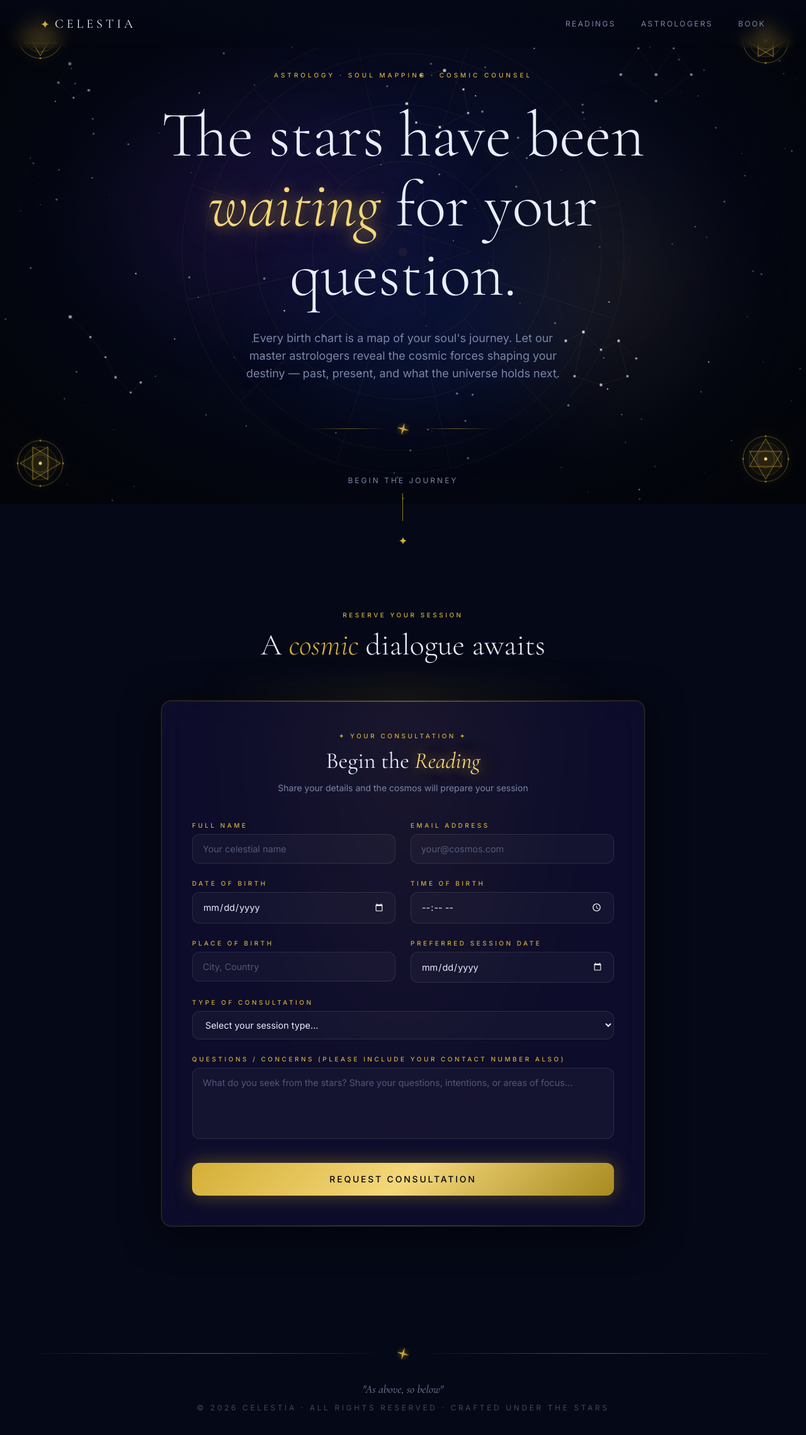
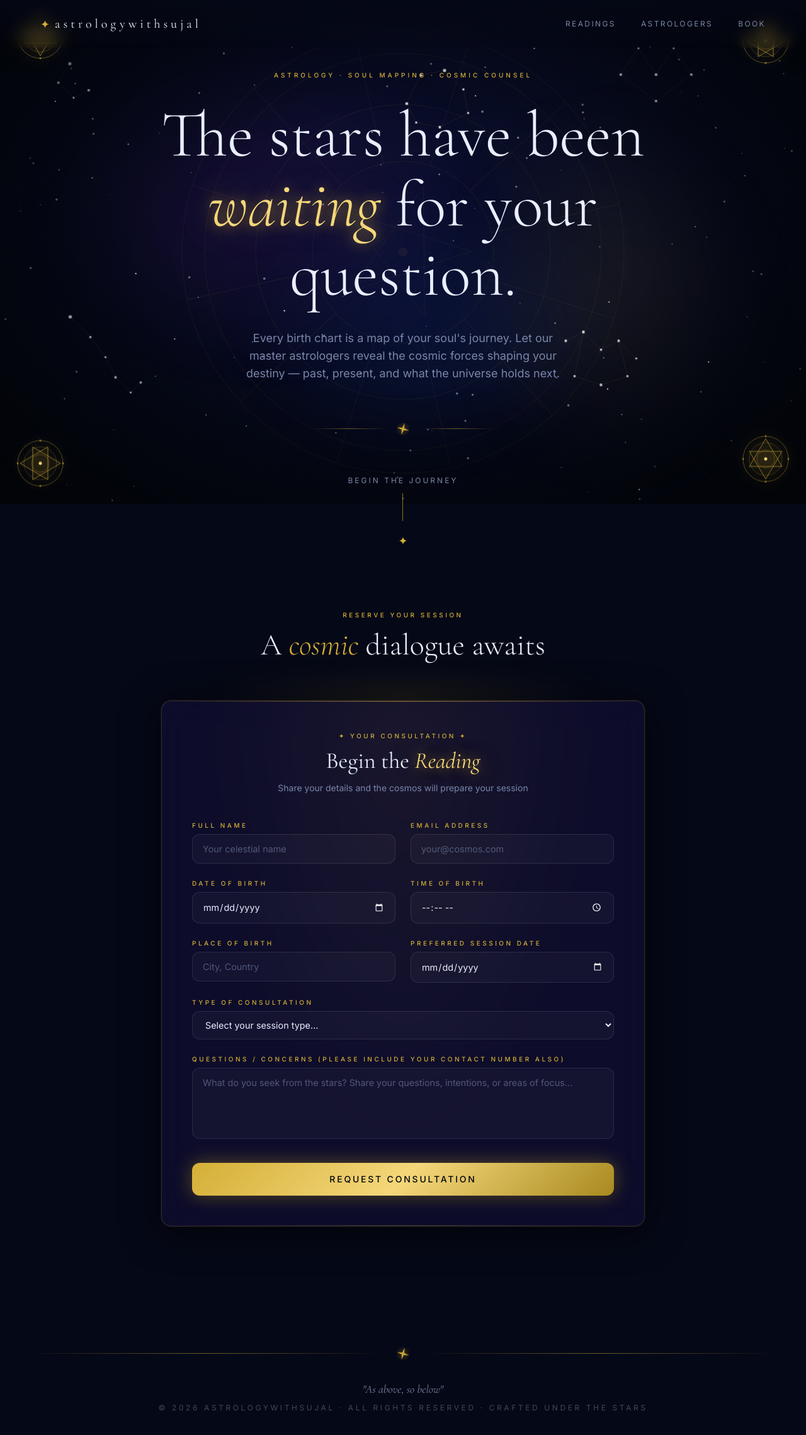
Before and after one commit to sujaldangal08/consultation, a React (Vite) app: page / in a window 1280 px wide. Shown: the top 2278 px of the page at 63% size. Built offline with nearby package versions, Linux system fonts and the light colour scheme.

Commit message:
updated ui

```diff
--- a/src/App.tsx
+++ b/src/App.tsx
@@ -28,7 +28,7 @@ export default function App() {
       >
         <div className="flex items-center gap-2">
           <span className="text-gold" style={{ fontSize: 18 }}>✦</span>
-          <span className="font-serif-display text-xl text-stardust-bright" style={{ letterSpacing: '0.25em' }}>CELESTIA</span>
+          <span className="font-serif-display text-xl text-stardust-bright" style={{ letterSpacing: '0.25em' }}>astrologywithsujal</span>
         </div>
         <nav className="hidden md:flex items-center gap-10">
           {['Readings', 'Astrologers', 'Book'].map(link => (
@@ -96,7 +96,7 @@ export default function App() {
         <motion.div className="mt-8 space-y-2" initial={{ opacity: 0 }} whileInView={{ opacity: 1 }} viewport={{ once: true }} transition={{ duration: 0.8 }}>
           <p className="font-serif-display text-lg text-stardust-dim italic">"As above, so below"</p>
           <p className="text-xs tracking-[0.3em] uppercase text-stardust-dim" style={{ opacity: 0.5 }}>
-            © {new Date().getFullYear()} Celestia · All rights reserved · Crafted under the stars
+            © {new Date().getFullYear()} astrologywithsujal · All rights reserved · Crafted under the stars
           </p>
         </motion.div>
       </footer>
```
